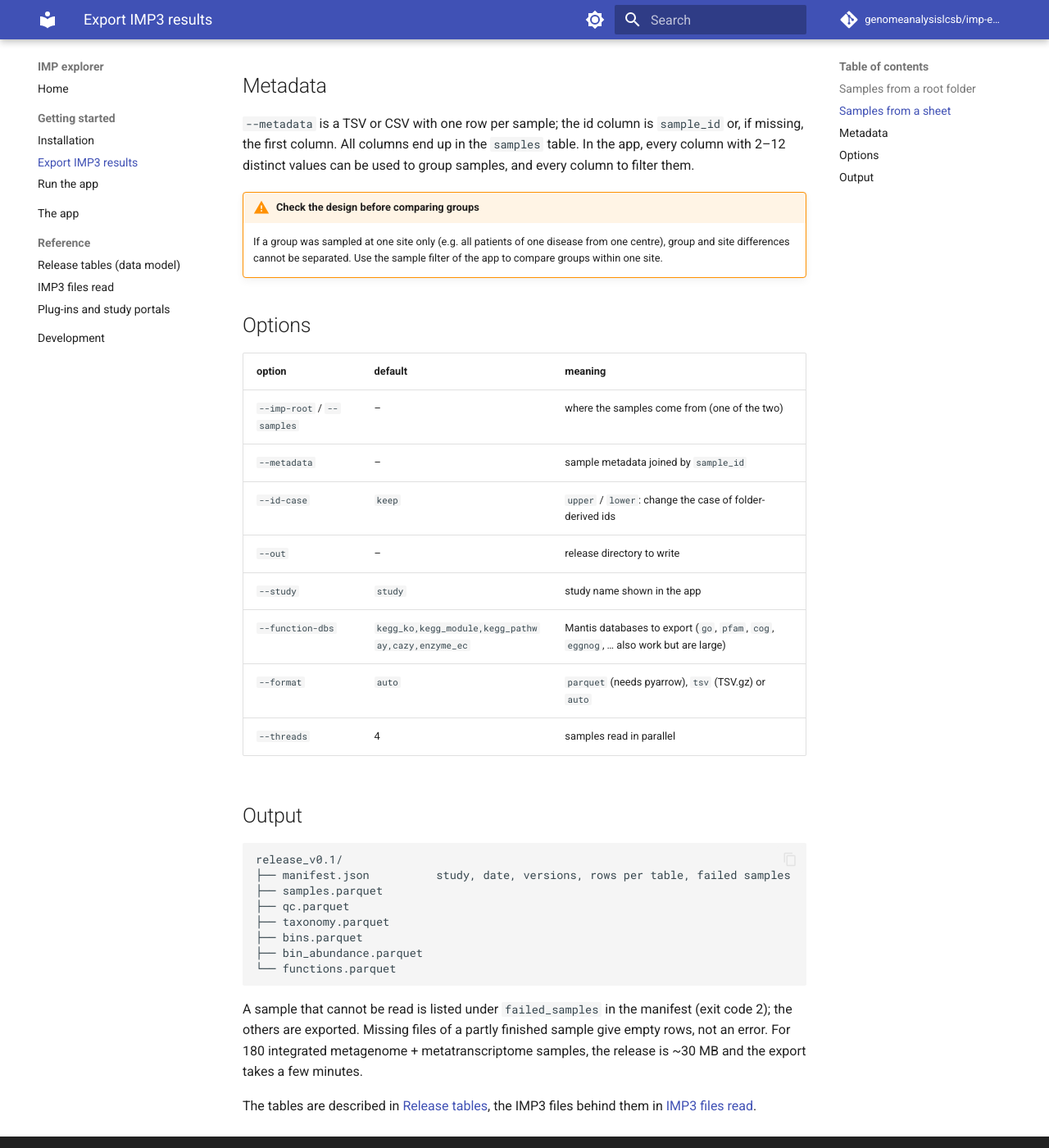
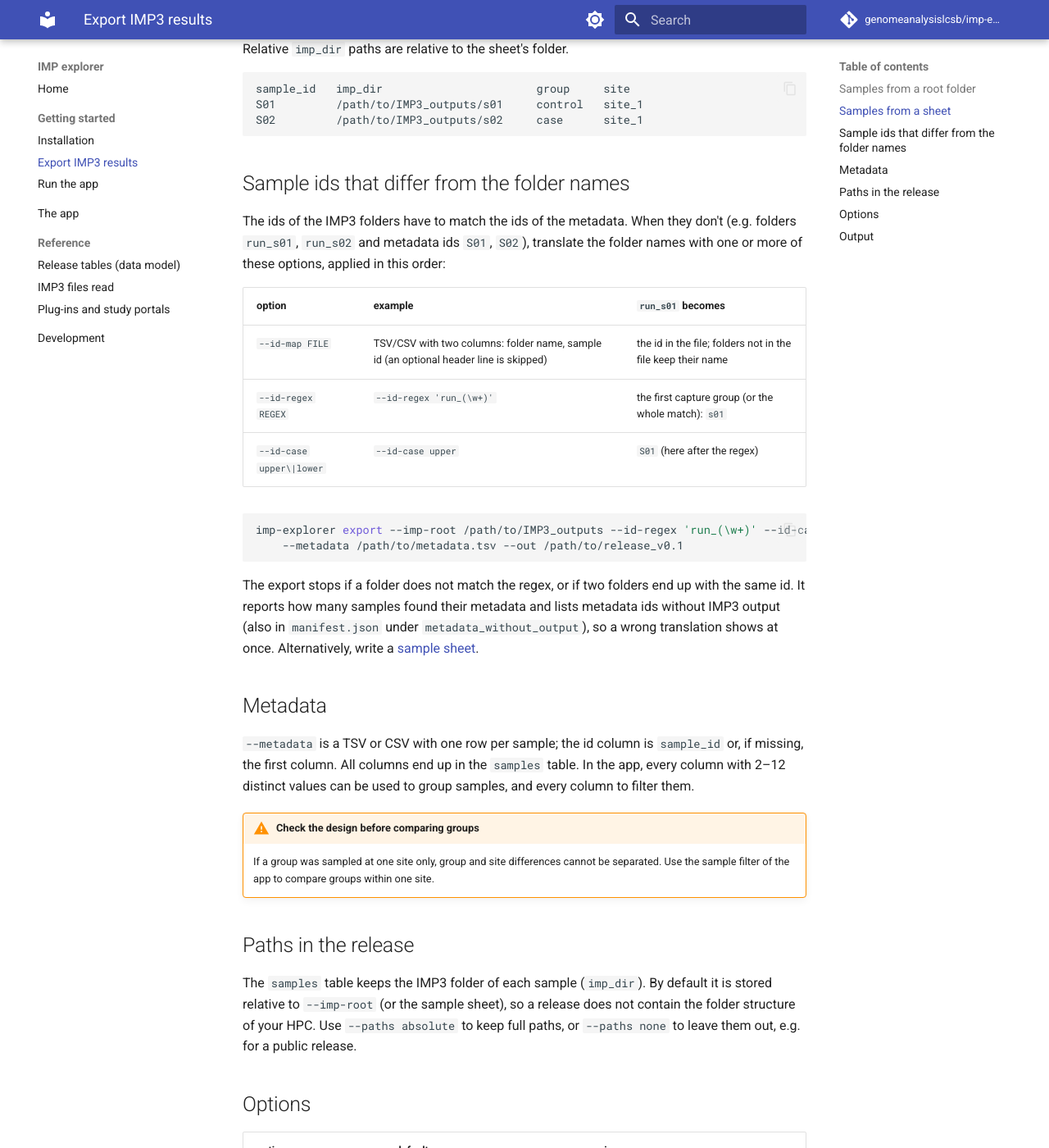
Before and after one commit to genomeanalysislcsb/imp-explorer, an MkDocs documentation site: the page built from docs/export.md, in a window 1280 px wide and 1400 px high, scrolled down 590 px. Shown: the whole window at 82% size. Built offline with MkDocs 1.6.1 and Material for MkDocs 9.7.7, drawn with Linux system fonts in a browser that asks for light colours; comment, search, counter and statistics services are not loaded; some of the changed text lies outside the part shown.

Commit message:
Generic sample ids, paths and examples; tested id translation
- export: --id-map (folder -> id file), --id-regex (capture group), --id-case; checks for
  duplicate / unmatched ids; reports samples without metadata and metadata ids without
  IMP3 output (also in manifest.json: metadata_without_output)
- export: --paths relative|absolute|none for imp_dir (default relative to --imp-root or
  the sample sheet); relative imp_dir in sample sheets resolved against the sheet
- tests: generic fixture (S01..., groups control/case_a/case_b, site_1/site_2); new tests
  for id translation, id map files, paths, sample sheets
- docs and README: placeholders (/path/to/..., <node>, <login-node>) instead of study and
  cluster specific names; export page explains sample ids and paths; new screenshots

Co-Authored-By: Claude Opus 5.5 <noreply@anthropic.com>
Claude-Session: https://claude.ai/code/session_01PryMVSXXtZox75xdUKa2x6

````diff
--- a/docs/export.md
+++ b/docs/export.md
@@ -5,22 +5,50 @@ the IMP3 results are (e.g. on the HPC); it needs only pandas.
 
 ## Samples from a root folder
 
-Every sub-folder with IMP3 output (`Stats/` or `status/`) is one sample, named after the folder:
+Every sub-folder with IMP3 output (`Stats/` or `status/`) is one sample:
 
 ```bash
-imp-explorer export --imp-root /work/projects/mystudy/IMP --id-case upper \
-    --metadata metadata.tsv --study "My study" --out release_v0.1 --threads 8
+imp-explorer export --imp-root /path/to/IMP3_outputs --metadata /path/to/metadata.tsv \
+    --study "My study" --out /path/to/release_v0.1 --threads 8
 ```
 
-`--id-case upper` turns folder names like `bhc01` into the ids used in the metadata (`BHC01`).
+By default the folder name is the sample id.
 
 ## Samples from a sheet
 
 ```bash
-imp-explorer export --samples samples.tsv --out release_v0.1
+imp-explorer export --samples /path/to/samples.tsv --out /path/to/release_v0.1
 ```
 
-`samples.tsv` (or `.csv`) has the columns `sample_id`, `imp_dir` and any metadata columns.
+`samples.tsv` (or `.csv`) has the columns `sample_id`, `imp_dir` and any metadata columns. Relative `imp_dir`
+paths are relative to the sheet's folder.
+
+```text
+sample_id   imp_dir                       group     site
+S01         /path/to/IMP3_outputs/s01     control   site_1
+S02         /path/to/IMP3_outputs/s02     case      site_1
+```
+
+## Sample ids that differ from the folder names
+
+The ids of the IMP3 folders have to match the ids of the metadata. When they don't (e.g. folders `run_s01`,
+`run_s02` and metadata ids `S01`, `S02`), translate the folder names with one or more of these options, applied in
+this order:
+
+| option | example | `run_s01` becomes |
+|---|---|---|
+| `--id-map FILE` | TSV/CSV with two columns: folder name, sample id (an optional header line is skipped) | the id in the file; folders not in the file keep their name |
+| `--id-regex REGEX` | `--id-regex 'run_(\w+)'` | the first capture group (or the whole match): `s01` |
+| `--id-case upper\|lower` | `--id-case upper` | `S01` (here after the regex) |
+
+```bash
+imp-explorer export --imp-root /path/to/IMP3_outputs --id-regex 'run_(\w+)' --id-case upper \
+    --metadata /path/to/metadata.tsv --out /path/to/release_v0.1
+```
+
+The export stops if a folder does not match the regex, or if two folders end up with the same id. It reports how
+many samples found their metadata and lists metadata ids without IMP3 output (also in `manifest.json` under
+`metadata_without_output`), so a wrong translation shows at once. Alternatively, write a [sample sheet](#samples-from-a-sheet).
 
 ## Metadata
 
@@ -29,8 +57,14 @@ All columns end up in the `samples` table. In the app, every column with 2–12
 samples, and every column to filter them.
 
 !!! warning "Check the design before comparing groups"
-    If a group was sampled at one site only (e.g. all patients of one disease from one centre), group and site
-    differences cannot be separated. Use the sample filter of the app to compare groups within one site.
+    If a group was sampled at one site only, group and site differences cannot be separated. Use the sample filter
+    of the app to compare groups within one site.
+
+## Paths in the release
+
+The `samples` table keeps the IMP3 folder of each sample (`imp_dir`). By default it is stored relative to
+`--imp-root` (or the sample sheet), so a release does not contain the folder structure of your HPC. Use
+`--paths absolute` to keep full paths, or `--paths none` to leave them out, e.g. for a public release.
 
 ## Options
 
@@ -38,7 +72,8 @@ samples, and every column to filter them.
 |---|---|---|
 | `--imp-root` / `--samples` | – | where the samples come from (one of the two) |
 | `--metadata` | – | sample metadata joined by `sample_id` |
-| `--id-case` | `keep` | `upper` / `lower`: change the case of folder-derived ids |
+| `--id-map`, `--id-regex`, `--id-case` | – / – / `keep` | translate folder names into sample ids (with `--imp-root`) |
+| `--paths` | `relative` | `relative`, `absolute` or `none`: how `imp_dir` is stored |
 | `--out` | – | release directory to write |
 | `--study` | `study` | study name shown in the app |
 | `--function-dbs` | `kegg_ko,kegg_module,kegg_pathway,cazy,enzyme_ec` | Mantis databases to export (`go`, `pfam`, `cog`, `eggnog`, … also work but are large) |
@@ -48,8 +83,8 @@ samples, and every column to filter them.
 ## Output
 
 ```text
-release_v0.1/
-├── manifest.json          study, date, versions, rows per table, failed samples
+/path/to/release_v0.1/
+├── manifest.json          study, date, versions, rows per table, failed samples, unmatched metadata ids
 ├── samples.parquet
 ├── qc.parquet
 ├── taxonomy.parquet
@@ -59,7 +94,7 @@ release_v0.1/
 ```
 
 A sample that cannot be read is listed under `failed_samples` in the manifest (exit code 2); the others are
-exported. Missing files of a partly finished sample give empty rows, not an error. For 180 integrated
+exported. Missing files of a partly finished sample give empty rows, not an error. For about 200 integrated
 metagenome + metatranscriptome samples, the release is ~30 MB and the export takes a few minutes.
 
 The tables are described in [Release tables](data-model.md), the IMP3 files behind them in
````
Also changed, not shown: README.md (+9 -7 lines), docs/app.md (+1 -1 lines), docs/data-model.md (+3 -3 lines), docs/index.md (+3 -2 lines), docs/plugins.md (+5 -4 lines), docs/running.md (+7 -7 lines), docs/img/functions.png, docs/img/mags.png, docs/img/overview.png, docs/img/qc.png, docs/img/taxonomy.png, 5 other files.
